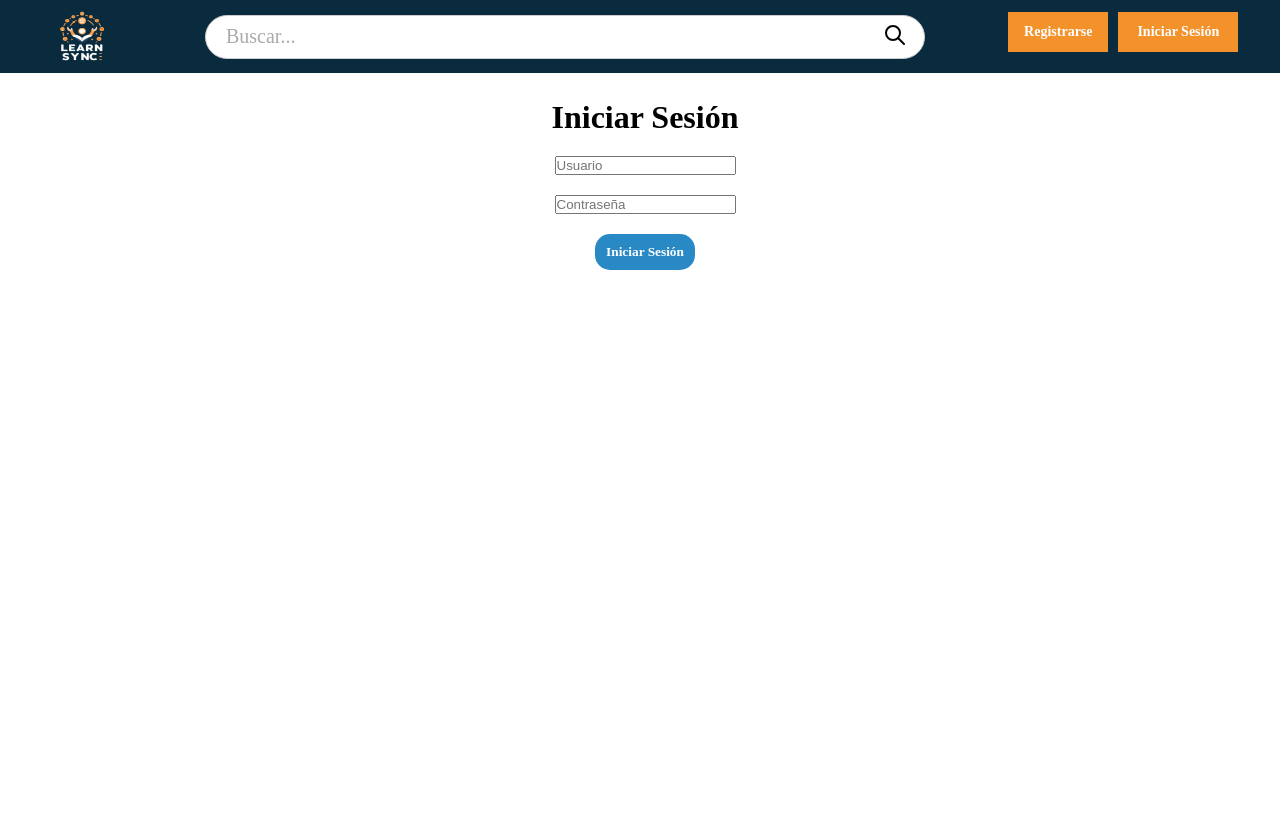
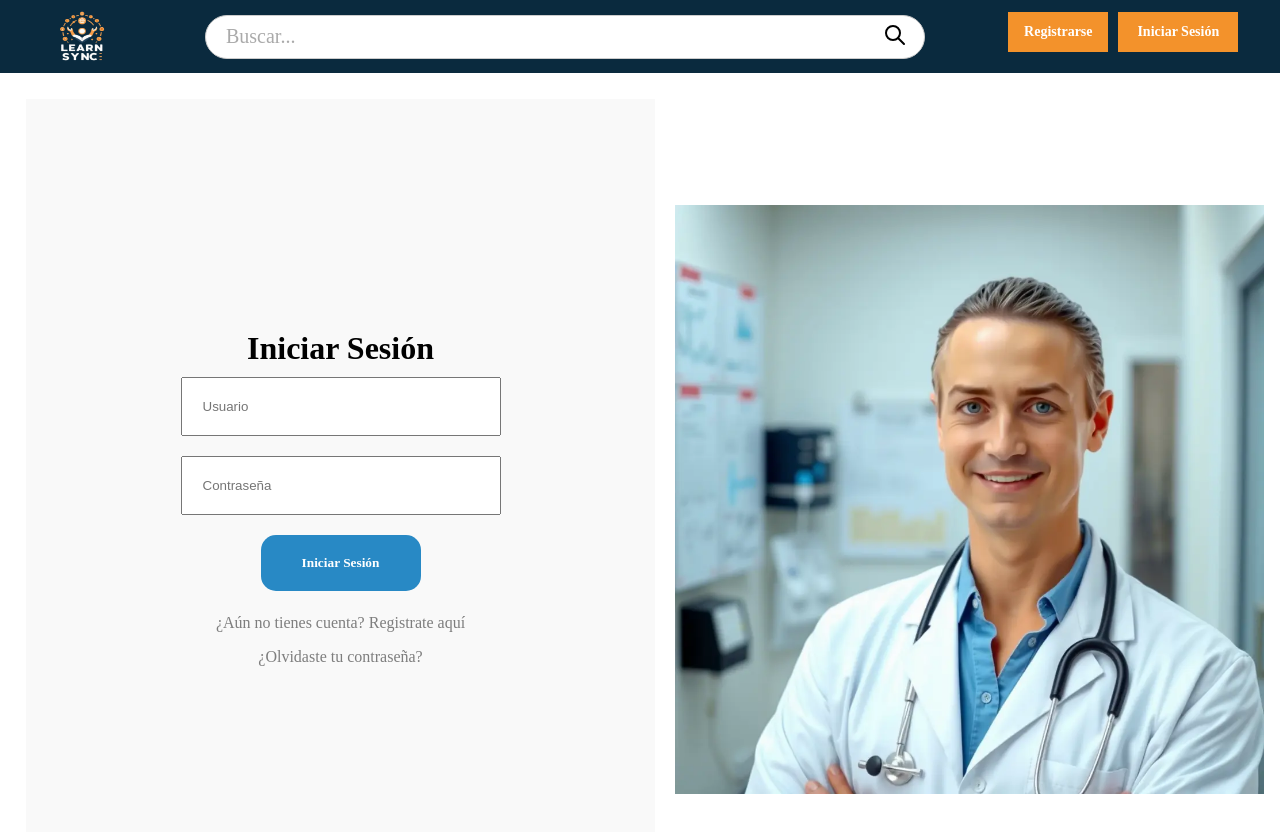
Before and after one commit to Reconstruyendo-Proyectos/Learnsync-front, an Angular app: page /login in a window 1280 px wide. Shown: the top 832 px of the page. Before the commit the page ends 800 px from the top, so only its background shows below. Built offline with nearby package versions, Linux system fonts and the light colour scheme; a web font is replaced by a local one.

Commit message:
add doctor image and 90% finished login form

```diff
--- a/src/app/components/input/input.component.css
+++ b/src/app/components/input/input.component.css
@@ -0,0 +1,8 @@
+input {
+    padding: 20px;
+    width: 20rem;
+}
+
+input:focus {
+    border: 1px solid #4d8094;
+}
--- a/src/app/pages/auth/login/login.component.css
+++ b/src/app/pages/auth/login/login.component.css
@@ -1,8 +1,21 @@
 .container {
+    display: flex;
+    align-items: stretch; /* Asegura que ambos elementos ocupen toda la altura */
+    justify-content: center;
+    gap: 20px; /* Espacio entre los elementos */
+    height: 100vh; /* Altura total de la pantalla */
+}
+
+.auth {
+    flex: 1; /* Ocupa el 60% del ancho */
     display: flex;
     flex-direction: column;
     align-items: center;
-    gap: 20px;
+    justify-content: center;
+    gap: 10px;
+    background-color: #f9f9f9; /* Fondo para diferenciar el formulario */
+    padding: 20px;
+    box-sizing: border-box; /* Incluye padding en el cálculo del tamaño */
 }
 
 .form-login {
@@ -12,3 +25,25 @@
     gap: 20px;
     justify-content: center;
 }
+
+.image {
+    flex: 1; /* Ocupa el 40% del ancho */
+    display: flex;
+    align-items: center;
+    justify-content: center;
+    overflow: hidden; /* Evita que la imagen sobresalga del contenedor */
+}
+
+.image img {
+    width: 100%; /* La imagen ocupa todo el ancho del contenedor */
+    height: auto; /* Mantiene la proporción de aspecto */
+    object-fit: cover; /* Asegura que la imagen cubra todo el espacio sin deformarse */
+}
+
+p {
+    color: #505050bb;
+}
+
+.url {
+    cursor: pointer;
+}
--- a/src/app/pages/auth/login/login.component.html
+++ b/src/app/pages/auth/login/login.component.html
@@ -1,8 +1,15 @@
 <div class="container">
-    <h1>Iniciar Sesión</h1>
-    <form class="form-login">
-        <app-input typeInput="text" placeholder="Usuario"/>
-        <app-input typeInput="password" placeholder="Contraseña"/>
-        <app-button text="Iniciar Sesión" padding="10px" width="100px" hoverColor = "#1f6f9b"/>
-    </form>
+    <div class="auth">
+        <h1>Iniciar Sesión</h1>
+        <form class="form-login">
+            <app-input typeInput="text" placeholder="Usuario" />
+            <app-input typeInput="password" placeholder="Contraseña" />
+            <app-button text="Iniciar Sesión" padding="20px" width="10rem" hoverColor="#1f6f9b" />
+        </form>
+        <p>¿Aún no tienes cuenta? <span class="url" routerLink="/register">Registrate aquí</span></p>
+        <p class="url" routerLink="/forgot-password">¿Olvidaste tu contraseña?</p>
+    </div>
+    <div class="image">
+        <img src="images/medico.webp" alt="Imagen profesional de un médico">
+    </div>
 </div>
--- a/src/app/pages/auth/login/login.component.ts
+++ b/src/app/pages/auth/login/login.component.ts
@@ -2,11 +2,11 @@ import { Component, inject, OnInit } from '@angular/core';
 import { SidebarService } from '../../../sections/sidebar/service/sidebar.service';
 import { InputComponent } from "../../../components/input/input.component";
 import { ButtonComponent } from "../../../components/button/button.component";
-import { HoverStyleDirective } from '../../../directives/hover-style.directive';
+import { RouterModule } from '@angular/router';
 
 @Component({
   selector: 'app-login',
-  imports: [InputComponent, ButtonComponent],
+  imports: [InputComponent, ButtonComponent, RouterModule],
   templateUrl: './login.component.html',
   styleUrl: './login.component.css'
 })
```
Also changed, not shown: public/images/medico.webp (added).
